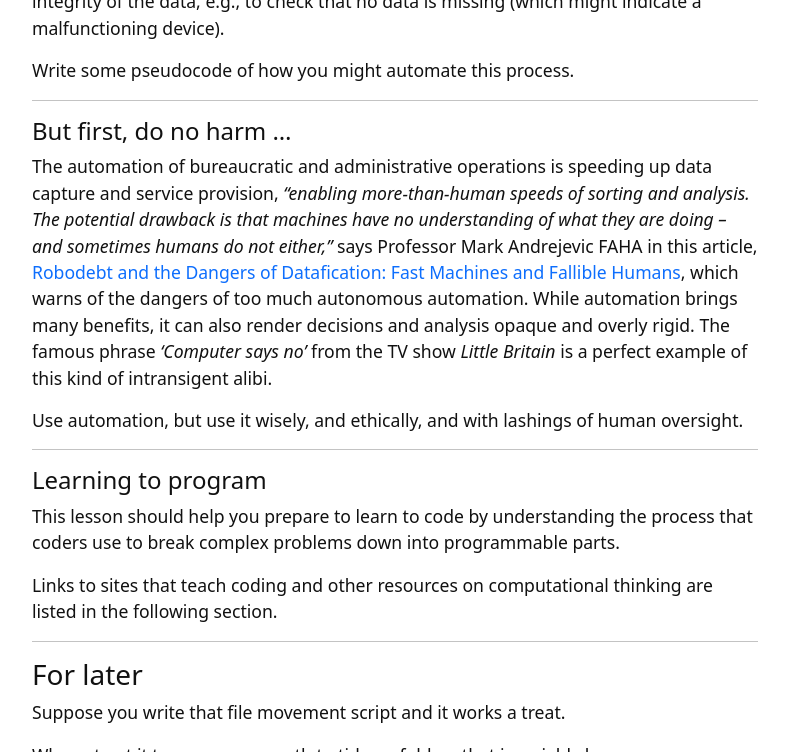
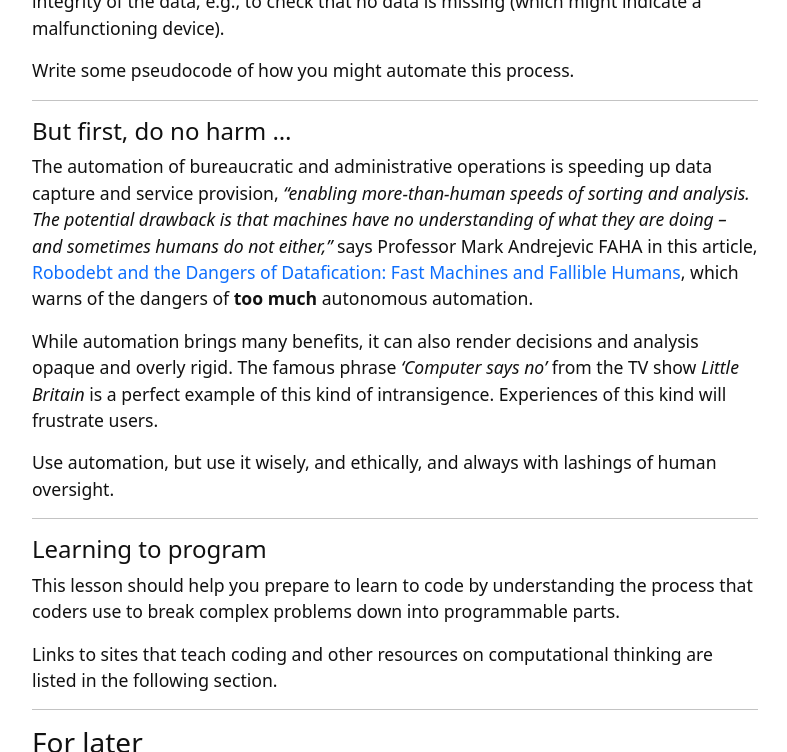
Before and after one commit to weaverbel/intro-computational-thinking, a Jekyll site: the page built from content/4-lesson.md, in a window 1280 px wide and 900 px high, scrolled down 3390 px, cut to the strip 0-752 px from the top of the window. Shown: the whole strip, without its empty margins (245-1032 px from the left). Built offline with Jekyll 4.4.1, drawn with Linux system fonts in a browser that asks for light colours.

Commit message:
Update 4-lesson.md
reword ethics

```diff
--- a/content/4-lesson.md
+++ b/content/4-lesson.md
@@ -69,9 +69,11 @@ Write some pseudocode of how you might automate this process.
 
 #### But first, do no harm ...
 
-The automation of bureaucratic and administrative operations is speeding up data capture and service provision, *"enabling more-than-human speeds of sorting and analysis. The potential drawback is that machines have no understanding of what they are doing – and sometimes humans do not either,"* says Professor Mark Andrejevic FAHA in this article, [Robodebt and the Dangers of Datafication: Fast Machines and Fallible Humans](https://mailchi.mp/humanities.org.au/5-minute-friday-read-mark-andrejevics-robodebt-and-the-dangers-of-datafication), which warns of the dangers of too much autonomous automation. While automation brings many benefits, it can also render decisions and analysis opaque and overly rigid. The famous phrase *'Computer says no'* from the TV show *Little Britain* is a perfect example of this kind of intransigent alibi.
+The automation of bureaucratic and administrative operations is speeding up data capture and service provision, *"enabling more-than-human speeds of sorting and analysis. The potential drawback is that machines have no understanding of what they are doing – and sometimes humans do not either,"* says Professor Mark Andrejevic FAHA in this article, [Robodebt and the Dangers of Datafication: Fast Machines and Fallible Humans](https://mailchi.mp/humanities.org.au/5-minute-friday-read-mark-andrejevics-robodebt-and-the-dangers-of-datafication), which warns of the dangers of **too much** autonomous automation.
 
-Use automation, but use it wisely, and ethically, and with lashings of human oversight.
+While automation brings many benefits, it can also render decisions and analysis opaque and overly rigid. The famous phrase *'Computer says no'* from the TV show *Little Britain* is a perfect example of this kind of intransigence. Experiences of this kind will frustrate users.
+
+Use automation, but use it wisely, and ethically, and always with lashings of human oversight.
 
 ---------
 
```
